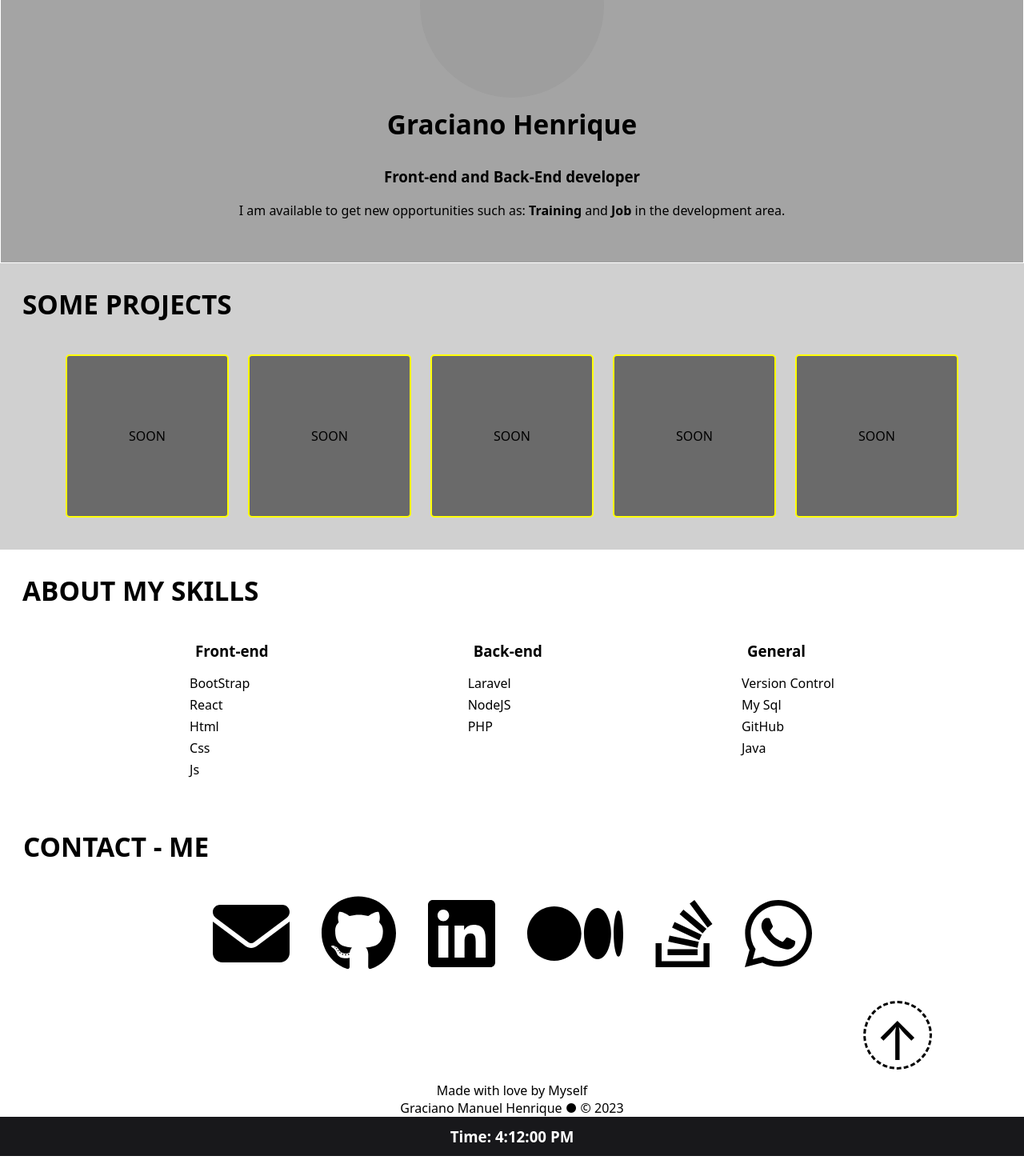
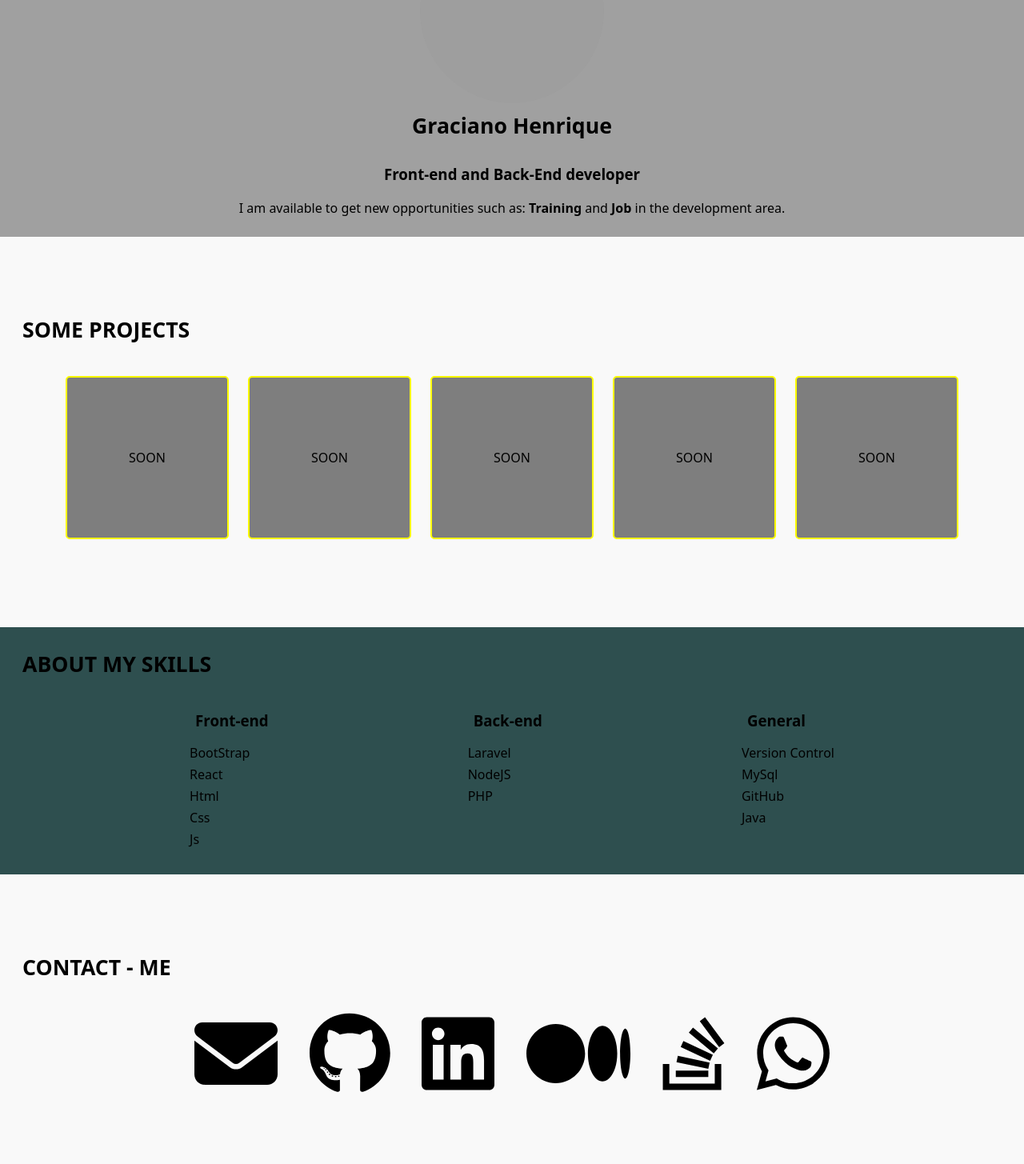
Before and after one commit to Graciano1997/gracianohenrique-portofolio, a React (Create React App) app: page / in a window 1280 px wide. Shown: the part 340-1795 px from the top of the page at 80% size. Built offline with nearby package versions, Linux system fonts and the light colour scheme; grey boxes are pictures that could not be loaded.

Commit message:
I did change some basic css Rules

```diff
--- a/src/App.css
+++ b/src/App.css
@@ -3,6 +3,11 @@
   padding: 0px;
   font-family: system-ui, -apple-system, BlinkMacSystemFont, 'Segoe UI', Roboto, Oxygen, Ubuntu, Cantarell, 'Open Sans', 'Helvetica Neue', sans-serif;
 }
+
+h1{font-size: 20pt}
+h2{font-size: 16pt}
+p{ font-size: 12pt;}
+a{font-size:13pt ;}
 
 .iconthema{
   margin-left: 8px;
@@ -10,7 +15,8 @@
 
 #noite{color:yellow}
 #dia{
-  color: black;
+/*  color: #2E4F4F; BOA COR */
+  color: #191825;
 }
 body{
 
@@ -48,11 +54,11 @@ body{
 
 }
 
-.white{background-color: white;
+.white{background-color:#F9F9F9;
 color:black;
 }
 
-.black{background-color:#18181b;
+.black{background-color:#191825;
   color:white;
 }
 
--- a/src/components/SkillSection.jsx
+++ b/src/components/SkillSection.jsx
@@ -40,7 +40,7 @@ export default function SkillSection(){
 <li>
 <ul>
 <li>Version Control</li>
-<li>My Sql</li>
+<li>MySql</li>
 <li>GitHub</li>
 <li>Java</li>
 </ul>
--- a/src/components/css/about.css
+++ b/src/components/css/about.css
@@ -1,15 +1,17 @@
 .about{
+    margin-top: 35px;
+    margin-bottom: 35px;
+
     position: static;
     display: flex;
     flex-direction: column;
     justify-content: center;
     text-align: center;
    background-color: rgba(0, 0, 0, 0.356);
-   border: 0.01px solid white;
 
 }
 
-h1{font-size: 25pt; margin-bottom: 18px;}
+h1{ margin-bottom: 18px;}
 .about p{    padding: 7px;}
 h3{ padding: 12px;}
 
--- a/src/components/css/avatar.css
+++ b/src/components/css/avatar.css
@@ -14,3 +14,8 @@
     height: 230px;
     border-radius: 100%;
 }
+
+.avatar img:hover{
+    border: 5px solid black;
+     box-shadow: 0 0 2px 7px;
+}
--- a/src/components/css/contact.css
+++ b/src/components/css/contact.css
@@ -1,4 +1,14 @@
-.contact{border: 0.01px solid white;    }
+.contatos{
+
+
+   margin-top: 17.5px;
+   margin-bottom: 17.5px;
+}
+.contact{
+
+   margin-top: 35px;
+   margin-bottom: 35px;
+}
     .contact h1{ margin-top: 28px;margin-left: 28px;}
 
  .contactme div{
@@ -24,14 +34,19 @@
 
    margin: 20px;
 }
+
 #contatos-white a{
    color:black;
 }
 
 #contatos-black a{
    color:white;
+}
 
+#contatos-white a:hover,contatos-black a:hover{
+   transform: rotate(15deg);
 }
+
 
 
 @media screen and (max-width:480px){
--- a/src/components/css/project.css
+++ b/src/components/css/project.css
@@ -1,6 +1,8 @@
 .project{
+    margin-top: 35px;
+    margin-bottom: 35px;
 
-background-color: rgba(0, 0, 0, 0.185);
+
 
 }
 
--- a/src/components/css/skill.css
+++ b/src/components/css/skill.css
@@ -1,3 +1,4 @@
+
 
 @media screen and (max-width:480px){
     #skills{
@@ -72,8 +73,9 @@
 }
 
 .skill{
-
-    background-color: rgba(255, 255, 255, 0.699);
+    margin-top: 35px;
+margin-bottom: 35px;
+    background-color:#2E4F4F;
 }
 
 .skill h1{
```
